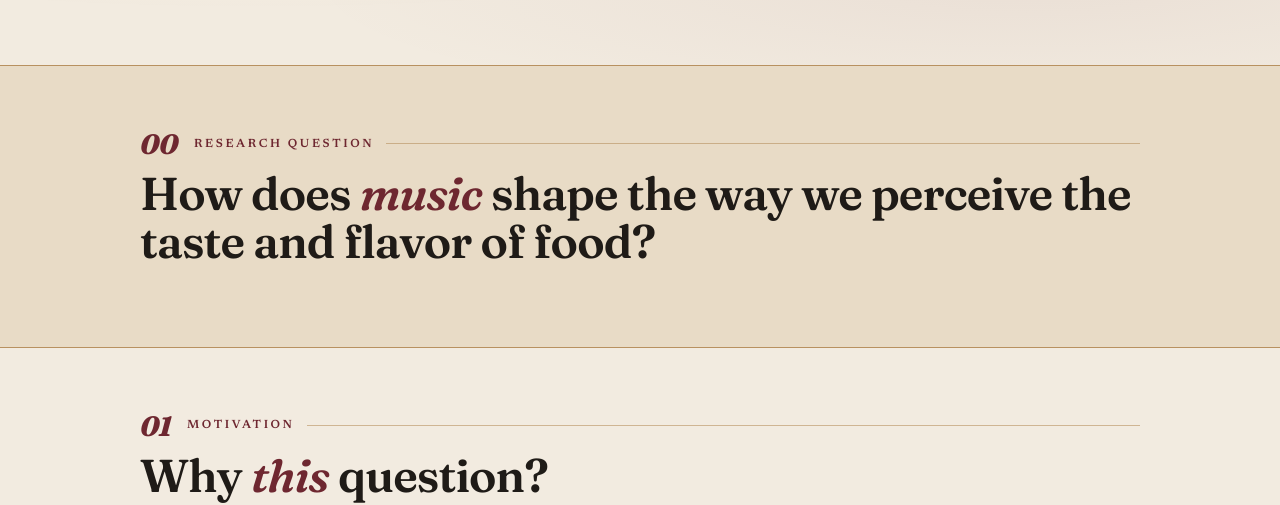
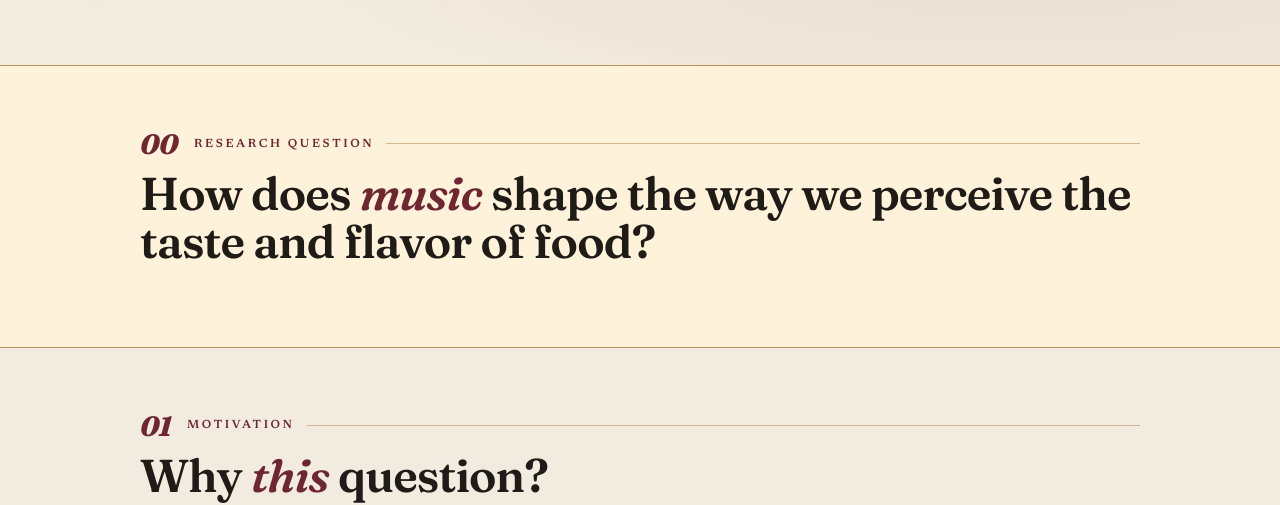
Before and after one commit to lucilleoh/music-as-seasoning, a plain HTML site: page index.html in a window 1280 px wide. Shown: the part 269-774 px from the top of the page. Drawn offline with Linux system fonts and the light colour scheme.

Commit message:
color swap

```diff
--- a/index.html
+++ b/index.html
@@ -10,7 +10,7 @@
 <style>
   :root {
     --cream:    #F2EBE0;
-    --soft:     #E8DBC6;
+    --soft:     #FFF2DB;
     --ink:      #1F1B17;
     --ink-soft: #2E2823;
     --wine:     #6E2730;
```
